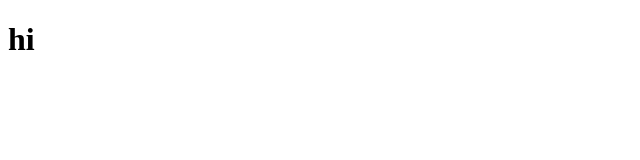
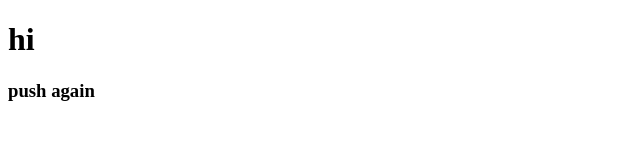
Before and after one commit to NurJahanRahman/sanjid-test, a plain HTML site: page index.html in a window 1280 px wide. Shown: the whole page, without its empty margins (0-640 px from the left). Drawn offline with Linux system fonts and the light colour scheme.

Commit message:
second push from cmd

```diff
--- a/index.html
+++ b/index.html
@@ -8,5 +8,6 @@
 </head>
 <body>
     <h1>hi</h1>
+    <h3>push again</h3>
 </body>
 </html>
```
